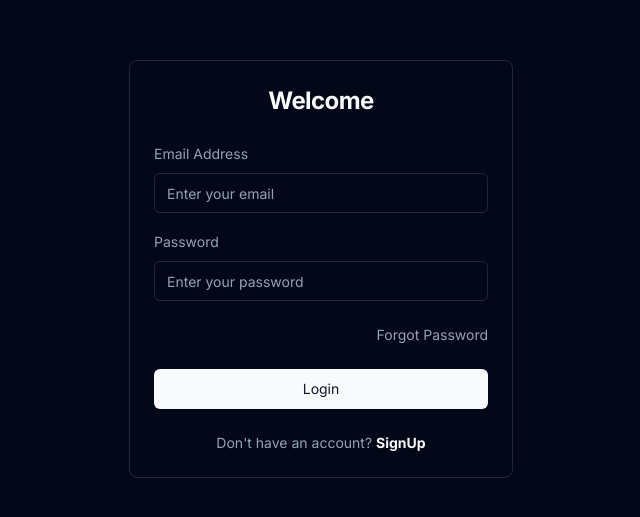
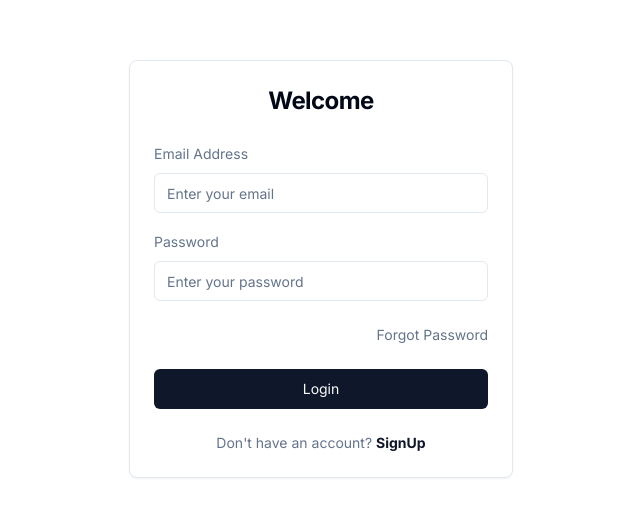
Before and after one commit to SadiqNaizam/mlo-a774-fd92, a React (Vite) app: page / in a window 1280 px wide. Shown: the part 131-648 px from the top of the page, without its empty margins (319-959 px from the left). Built offline with nearby package versions, Linux system fonts and the light colour scheme.

Commit message:
Updated code files: index.css

```diff
--- a/src/index.css
+++ b/src/index.css
@@ -6,6 +6,38 @@
 
 @layer base {
   :root {
+    --background: 0 0% 100%;
+    --foreground: 222.2 84% 4.9%;
+
+    --card: 0 0% 100%;
+    --card-foreground: 222.2 84% 4.9%;
+
+    --popover: 0 0% 100%;
+    --popover-foreground: 222.2 84% 4.9%;
+
+    --primary: 222.2 47.4% 11.2%;
+    --primary-foreground: 210 40% 98%;
+
+    --secondary: 210 40% 96.1%;
+    --secondary-foreground: 222.2 47.4% 11.2%;
+
+    --muted: 210 40% 96.1%;
+    --muted-foreground: 215.4 16.3% 46.9%;
+
+    --accent: 210 40% 96.1%;
+    --accent-foreground: 222.2 47.4% 11.2%;
+
+    --destructive: 0 84.2% 60.2%;
+    --destructive-foreground: 210 40% 98%;
+
+    --border: 214.3 31.8% 91.4%;
+    --input: 214.3 31.8% 91.4%;
+    --ring: 222.2 84% 4.9%;
+
+    --radius: 0.5rem;
+  }
+
+  .dark {
     --background: 222.2 84% 4.9%;
     --foreground: 210 40% 98%;
 
@@ -33,8 +65,6 @@
     --border: 217.2 32.6% 17.5%;
     --input: 217.2 32.6% 17.5%;
     --ring: 210 40% 98%;
-
-    --radius: 0.5rem;
   }
 
   * {
```
